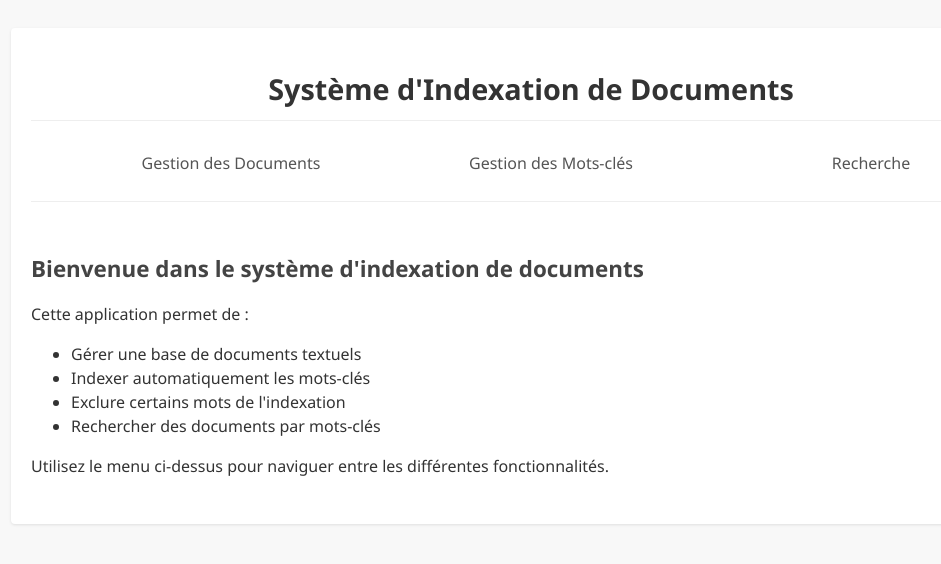
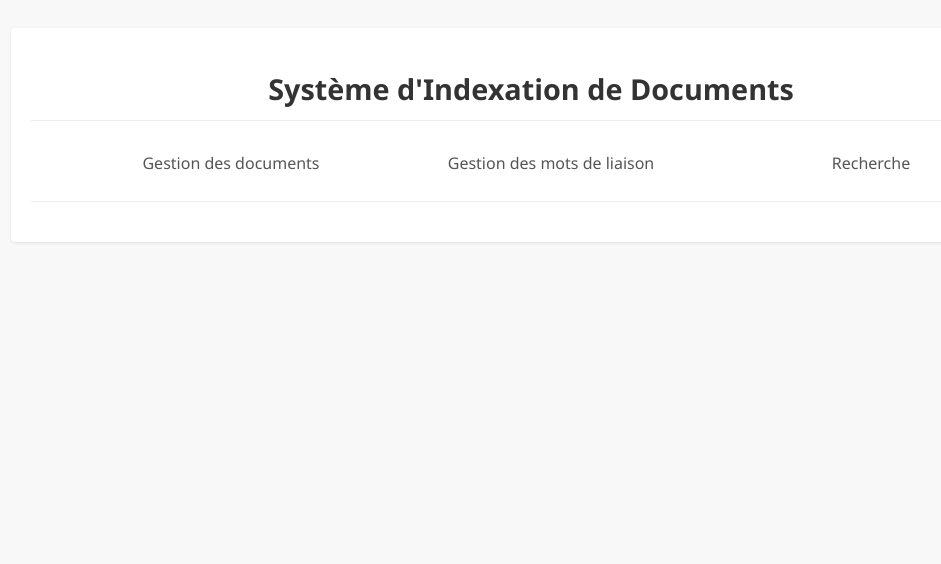
Before and after one commit to Evan-Pensec/projet_indexation, a PHP site: page / in a window 1280 px wide. Shown: the top 564 px of the page, without its empty margins (109-1050 px from the left). Run offline with PHP 8.4, Linux system fonts and the light colour scheme.

Commit message:
relecture
J'ai remis la suppression des mots de liaison

```diff
--- a/site/index.php
+++ b/site/index.php
@@ -7,24 +7,12 @@ require_once 'menu.php';
     <meta charset="UTF-8">
     <meta name="viewport" content="width=device-width, initial-scale=1.0">
     <title>Système d'Indexation de Documents</title>
-    <link rel="stylesheet" href="minh_styles.css">
+    <link rel="stylesheet" href="../styles/minh_styles.css">
 </head>
 <body>
     <div class="container">
         <h1>Système d'Indexation de Documents</h1>
         <?php afficherMenu(); ?>
-
-        <div class="content">
-            <h2>Bienvenue dans le système d'indexation de documents</h2>
-            <p>Cette application permet de :</p>
-            <ul>
-                <li>Gérer une base de documents textuels</li>
-                <li>Indexer automatiquement les mots-clés</li>
-                <li>Exclure certains mots de l'indexation</li>
-                <li>Rechercher des documents par mots-clés</li>
-            </ul>
-            <p>Utilisez le menu ci-dessus pour naviguer entre les différentes fonctionnalités.</p>
-        </div>
     </div>
 </body>
 </html>
--- a/site/menu.php
+++ b/site/menu.php
@@ -2,8 +2,8 @@
 function afficherMenu($pageActive = '') {
     echo '<nav class="menu">
         <ul>
-            <li><a href="document.php" class="'.($pageActive == 'document' ? 'active' : '').'">Gestion des Documents</a></li>
-            <li><a href="mot_liaison.php" class="'.($pageActive == 'mot_liaison' ? 'active' : '').'">Gestion des Mots-clés</a></li>
+            <li><a href="document.php" class="'.($pageActive == 'document' ? 'active' : '').'">Gestion des documents</a></li>
+            <li><a href="mot_liaison.php" class="'.($pageActive == 'mot_liaison' ? 'active' : '').'">Gestion des mots de liaison</a></li>
             <li><a href="recherche.php" class="'.($pageActive == 'recherche' ? 'active' : '').'">Recherche</a></li>
         </ul>
     </nav>';
```
Also changed, not shown: site/mot_liaison.php (+5 -3 lines).
